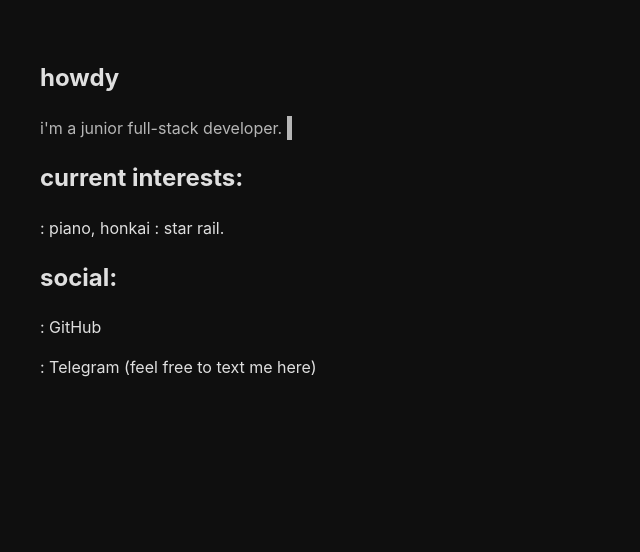
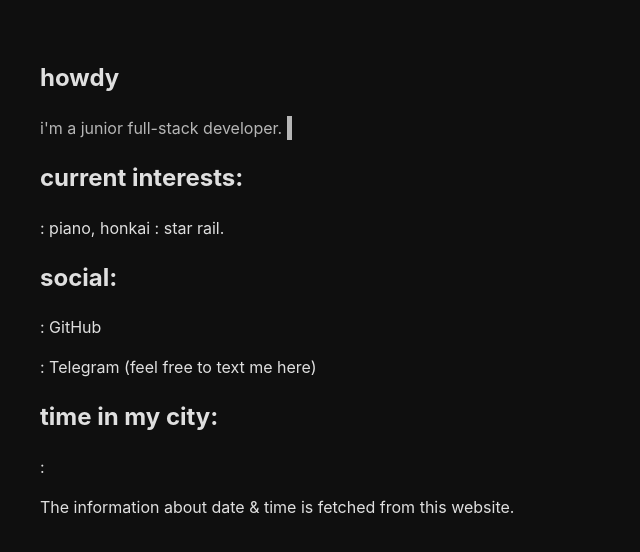
Before and after one commit to manyports/manyports.github.io, a React (Vite) app: page / in a window 1280 px wide. Shown: the top 552 px of the page, without its empty margins (0-640 px from the left). Built offline with nearby package versions, Linux system fonts and the light colour scheme; no server answers.

Commit message:
Update App.jsx

```diff
--- a/src/App.jsx
+++ b/src/App.jsx
@@ -1,14 +1,17 @@
 import './App.css'
 import Header from "./Header.jsx"
 import Content from "./Content.jsx"
+import Time from './Time';
+import Footer from './Footer.jsx'
 function App() {
 
   return (
     <>
      <Header/>
      <Content/>
+     <Time/>
+     <Footer/>
     </>
   )
 }
-
 export default App
```
